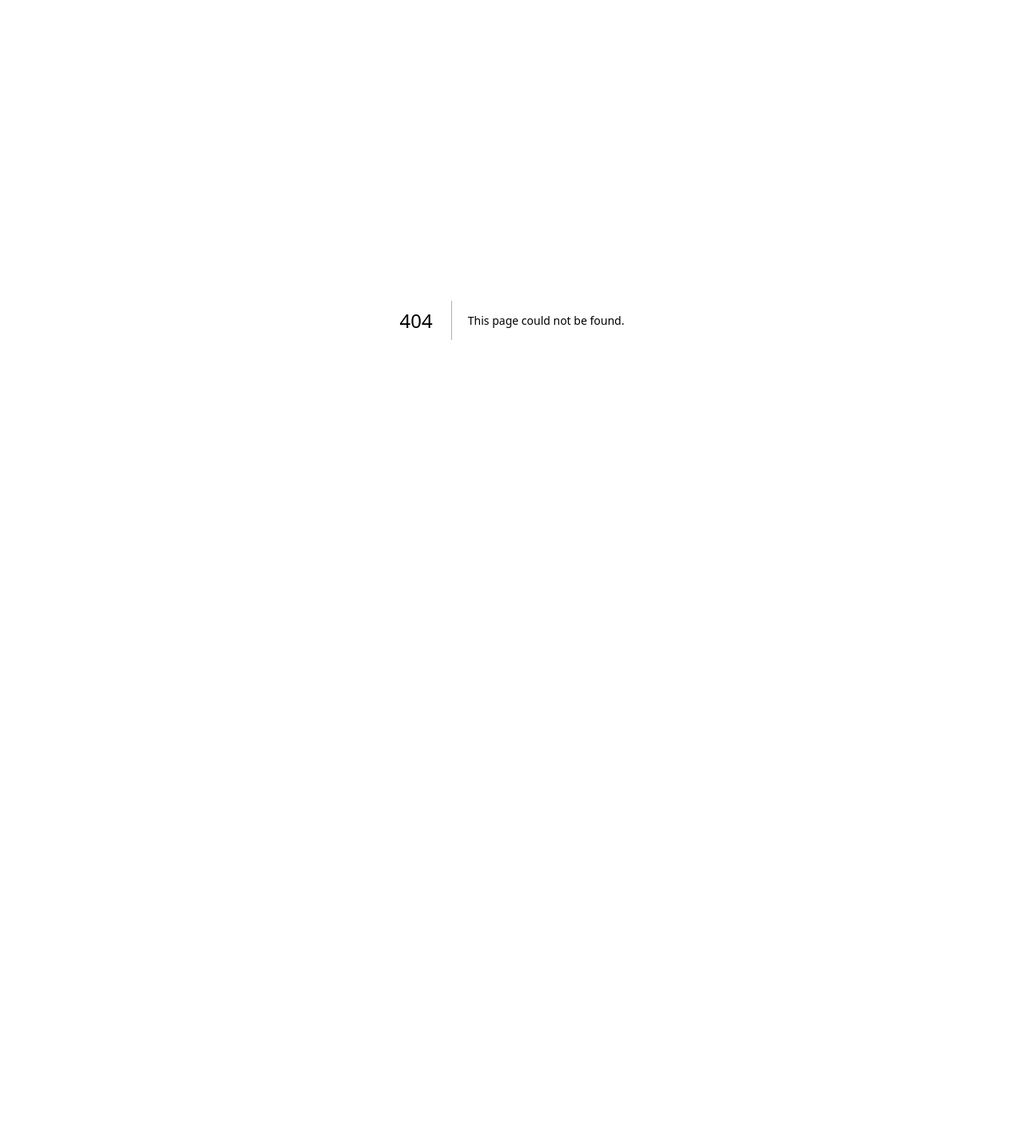
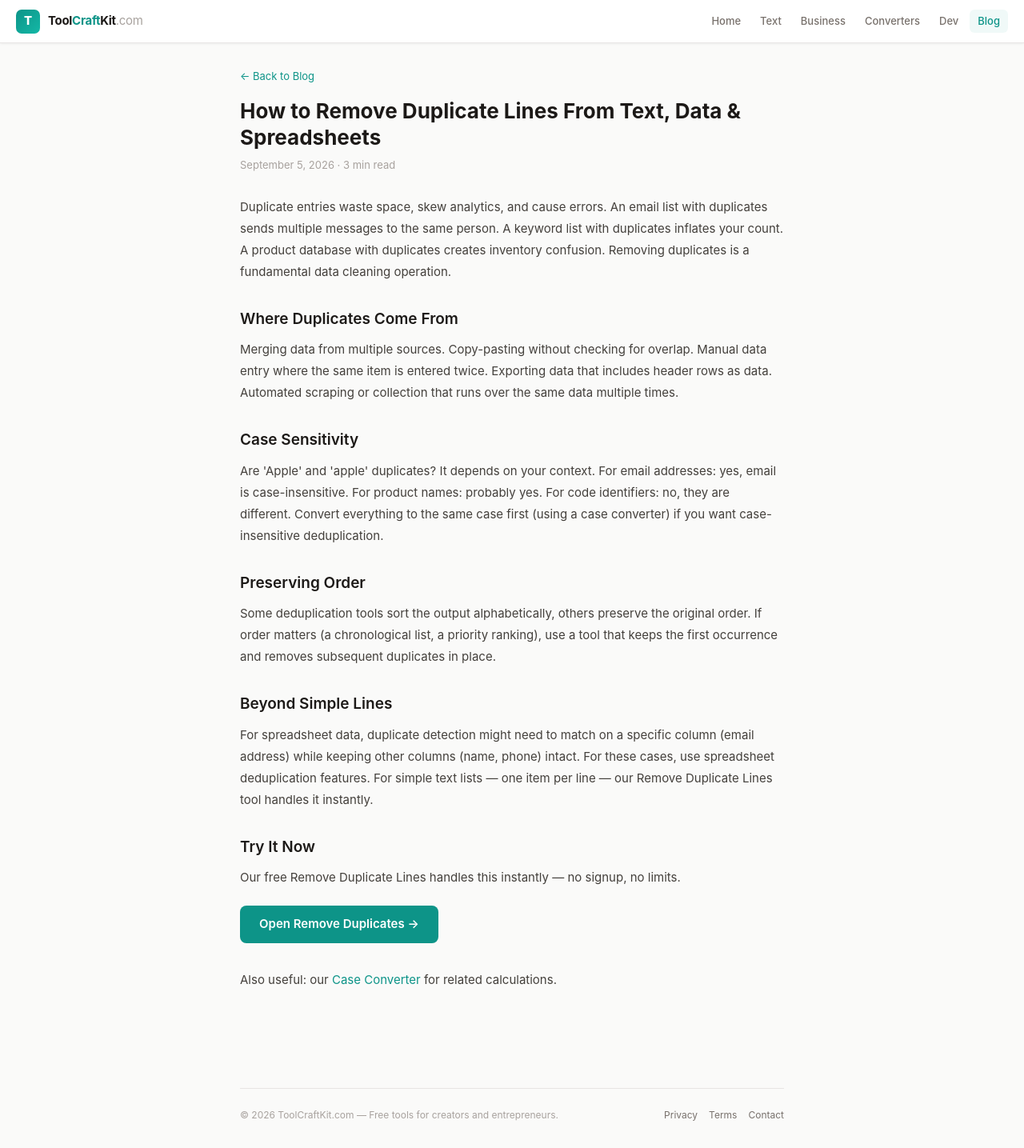
Before and after one commit to doudouman01/toolcraftkit, a Next.js app: page /blog/remove-duplicate-lines-guide in a window 1280 px wide. Before the commit this address had no page. Shown: the whole page at 80% size. Before the commit the page ends 800 px from the top, so only its background shows below. Built offline with nearby package versions, Linux system fonts and the light colour scheme.

Commit message:
mega blog: add 120 articles + fix all tool links (152 total)

```diff
--- a/src/app/blog/how-to-create-pdf-from-anything/page.tsx
+++ b/src/app/blog/how-to-create-pdf-from-anything/page.tsx
@@ -35,10 +35,10 @@ export default function Page() {
         <p style={s.p}>Paste or type your text into a Text to PDF converter. The tool formats it with proper margins, font sizing, and page breaks automatically. No word processor needed. Ideal for quick documents, code snippets, and notes.</p>
 
         <h2 style={s.h2}>From Web Pages</h2>
-        <p style={s.p}>Most browsers can save web pages as PDF using Print > Save as PDF (Ctrl+P or Cmd+P). This captures the page layout as-is. For cleaner results, use the browser's Reader Mode first to strip navigation, ads, and sidebars before saving.</p>
+        <p style={s.p}>Most browsers can save web pages as PDF using Print {'>'} Save as PDF (Ctrl+P or Cmd+P). This captures the page layout as-is. For cleaner results, use the browser's Reader Mode first to strip navigation, ads, and sidebars before saving.</p>
 
         <h2 style={s.h2}>From Word and Google Docs</h2>
-        <p style={s.p}>In Microsoft Word: File > Save As > PDF. In Google Docs: File > Download > PDF. Both produce clean PDFs that preserve formatting, images, and fonts. For best results, check the output — sometimes headers, footers, and page breaks shift during conversion.</p>
+        <p style={s.p}>In Microsoft Word: File {'>'} Save As {'>'} PDF. In Google Docs: File {'>'} Download {'>'} PDF. Both produce clean PDFs that preserve formatting, images, and fonts. For best results, check the output — sometimes headers, footers, and page breaks shift during conversion.</p>
 
         <h2 style={s.h2}>Try It Now</h2>
         <p style={s.p}>Our free Text to PDF handles this instantly — no signup, no limits.</p>
--- a/src/app/blog/how-to-create-qr-code-for-payment/page.tsx
+++ b/src/app/blog/how-to-create-qr-code-for-payment/page.tsx
@@ -29,7 +29,7 @@ export default function Page() {
         <p style={s.p}>Payment QR codes let customers pay you instantly by scanning their phone. No card reader needed, no cash handling, no complicated payment terminal. Whether you run a small shop, a service business, or a side hustle, payment QR codes reduce friction between the moment someone decides to pay and the moment the money moves.</p>
 
         <h2 style={s.h2}>Payment Platform QR Codes</h2>
-        <p style={s.p}>Most payment platforms generate their own QR codes. Venmo: Settings > Show My QR Code. PayPal: open the app > Scan/Pay > My Code. Cash App: tap your profile icon for your $Cashtag QR code. Each platform generates a code that opens the payment flow directly in the payer's app.</p>
+        <p style={s.p}>Most payment platforms generate their own QR codes. Venmo: Settings {'>'} Show My QR Code. PayPal: open the app {'>'} Scan/Pay {'>'} My Code. Cash App: tap your profile icon for your $Cashtag QR code. Each platform generates a code that opens the payment flow directly in the payer's app.</p>
 
         <h2 style={s.h2}>Custom Payment Links</h2>
         <p style={s.p}>Create a QR code from your payment URL. PayPal: paypal.me/yourusername. Venmo: venmo.com/yourusername. Stripe: create a payment link in your dashboard. Square: generate an invoice link. Any payment URL can become a QR code using our generator — the customer scans, the link opens, they pay.</p>
--- a/src/app/blog/how-to-secure-online-accounts/page.tsx
+++ b/src/app/blog/how-to-secure-online-accounts/page.tsx
@@ -35,7 +35,7 @@ export default function Page() {
         <p style={s.p}>Enable 2FA on your most important accounts first: email, banking, and social media. Use an authenticator app (Google Authenticator, Authy) rather than SMS codes — SIM swapping attacks can intercept text messages. Store backup codes in a safe place (not on your phone) in case you lose access to your authenticator.</p>
 
         <h2 style={s.h2}>Step 3: Review Connected Apps</h2>
-        <p style={s.p}>Check which third-party apps have access to your accounts (Google Account > Security > Third-party apps, Twitter > Settings > Security > Apps). Revoke access for any app you no longer use. Each connected app is a potential entry point if that app is compromised.</p>
+        <p style={s.p}>Check which third-party apps have access to your accounts (Google Account {'>'} Security {'>'} Third-party apps, Twitter {'>'} Settings {'>'} Security {'>'} Apps). Revoke access for any app you no longer use. Each connected app is a potential entry point if that app is compromised.</p>
 
         <h2 style={s.h2}>Step 4: Ongoing Maintenance</h2>
         <p style={s.p}>Update passwords for critical accounts annually. Review 2FA settings when you change phones. Monitor your accounts for unauthorized activity. Set up login notifications so you are alerted when someone accesses your account from a new device. These maintenance tasks take 15 minutes quarterly and prevent the vast majority of account compromises.</p>
--- a/src/app/blog/how-to-use-markdown-for-note-taking/page.tsx
+++ b/src/app/blog/how-to-use-markdown-for-note-taking/page.tsx
@@ -29,7 +29,7 @@ export default function Page() {
         <p style={s.p}>Markdown is a lightweight markup language that turns plain text into formatted content. It is faster to write than HTML, more portable than Word documents, and supported by almost every platform — from GitHub and Notion to WordPress and Slack. Once you learn the basics, you will never want to format text any other way.</p>
 
         <h2 style={s.h2}>Essential Markdown Syntax</h2>
-        <p style={s.p}>Headings: # for H1, ## for H2, ### for H3. Bold: **text** or __text__. Italic: *text* or _text_. Links: [display text](url). Images: ![alt text](image-url). Unordered lists: - item or * item. Ordered lists: 1. item. Code: `inline code` or triple backticks for code blocks. Blockquotes: > quoted text. Horizontal rule: ---.</p>
+        <p style={s.p}>Headings: # for H1, ## for H2, ### for H3. Bold: **text** or __text__. Italic: *text* or _text_. Links: [display text](url). Images: ![alt text](image-url). Unordered lists: - item or * item. Ordered lists: 1. item. Code: `inline code` or triple backticks for code blocks. Blockquotes: {'>'} quoted text. Horizontal rule: ---.</p>
 
         <h2 style={s.h2}>Markdown for Note-Taking</h2>
         <p style={s.p}>Markdown notes are plain text files that you can open in any editor on any device. They are tiny (a few KB), searchable, and version-controllable with Git. Organize notes with headings, create task lists with - [ ] syntax, and link between notes for a personal knowledge base. Tools like Obsidian and Logseq are built entirely on Markdown.</p>
--- a/src/app/blog/how-to-use-spreadsheets-basics/page.tsx
+++ b/src/app/blog/how-to-use-spreadsheets-basics/page.tsx
@@ -38,7 +38,7 @@ export default function Page() {
         <p style={s.p}>=COUNT(A1:A100) counts how many cells contain numbers. =COUNTIF(A1:A100, ">50") counts cells meeting a condition. =COUNTIF(B1:B100, "Completed") counts how many tasks are marked complete. These formulas turn raw data into simple dashboards.</p>
 
         <h2 style={s.h2}>Formatting for Clarity</h2>
-        <p style={s.p}>Bold headers in the first row. Freeze the top row (View > Freeze) so headers stay visible while scrolling. Use currency format for money, percentage format for rates, and date format for dates. Alternate row colors for readability in large tables. These formatting basics make any spreadsheet easier to read and less error-prone.</p>
+        <p style={s.p}>Bold headers in the first row. Freeze the top row (View {'>'} Freeze) so headers stay visible while scrolling. Use currency format for money, percentage format for rates, and date format for dates. Alternate row colors for readability in large tables. These formatting basics make any spreadsheet easier to read and less error-prone.</p>
 
         <h2 style={s.h2}>Try It Now</h2>
         <p style={s.p}>Our free Percentage Calculator handles this instantly — no signup, no limits.</p>
--- a/src/app/blog/markdown-vs-html-guide/page.tsx
+++ b/src/app/blog/markdown-vs-html-guide/page.tsx
@@ -38,7 +38,7 @@ export default function Page() {
         <p style={s.p}>Write in Markdown for speed, convert to HTML for publishing. Many CMS platforms (WordPress, Ghost, Hugo) accept Markdown natively. For custom sites, convert Markdown to HTML and paste into your template. Our Markdown to HTML converter handles this conversion instantly.</p>
 
         <h2 style={s.h2}>Markdown Syntax Quick Reference</h2>
-        <p style={s.p}>Headings: # H1, ## H2, ### H3. Bold: **text**. Italic: *text*. Links: [text](url). Images: ![alt](url). Lists: - item or 1. item. Code: backticks for inline, triple backticks for blocks. Blockquotes: > text. This covers 90% of formatting needs.</p>
+        <p style={s.p}>Headings: # H1, ## H2, ### H3. Bold: **text**. Italic: *text*. Links: [text](url). Images: ![alt](url). Lists: - item or 1. item. Code: backticks for inline, triple backticks for blocks. Blockquotes: {'>'} text. This covers 90% of formatting needs.</p>
 
         <h2 style={s.h2}>Try It Now</h2>
         <p style={s.p}>Our free Markdown to HTML handles this instantly — no signup, no limits.</p>
--- a/src/app/blog/pdf-merge-for-students/page.tsx
+++ b/src/app/blog/pdf-merge-for-students/page.tsx
@@ -32,7 +32,7 @@ export default function Page() {
         <p style={s.p}>Typed essay plus scanned hand-drawn figures. Lab report with photographed experiment results. Research paper with appendices from different sources. Group project where each member contributed separate documents. Portfolio submissions combining multiple assignments from the semester.</p>
 
         <h2 style={s.h2}>Preparing Files for Merging</h2>
-        <p style={s.p}>Convert Word documents to PDF before merging (File > Save As > PDF). Scan handwritten pages using your phone's scanner app — most produce PDF output directly. Photograph lab results and convert images to PDF first. Make sure all pages are right-side up and properly oriented before combining.</p>
+        <p style={s.p}>Convert Word documents to PDF before merging (File {'>'} Save As {'>'} PDF). Scan handwritten pages using your phone's scanner app — most produce PDF output directly. Photograph lab results and convert images to PDF first. Make sure all pages are right-side up and properly oriented before combining.</p>
 
         <h2 style={s.h2}>Page Order and Organization</h2>
         <p style={s.p}>Check your assignment requirements for the expected order. Typically: title page, table of contents (for longer papers), main content, appendices, bibliography. Number your source files (01-titlepage.pdf, 02-essay.pdf, 03-figures.pdf) before merging to keep the order obvious.</p>
--- a/src/app/blog/regex-tester-for-data-validation/page.tsx
+++ b/src/app/blog/regex-tester-for-data-validation/page.tsx
@@ -29,16 +29,16 @@ export default function Page() {
         <p style={s.p}>Data validation is one of the most common uses for regular expressions. Rather than building patterns from scratch every time, most developers keep a library of tested patterns for emails, phone numbers, URLs, dates, and other common formats. Here are the patterns that cover 95% of validation needs.</p>
 
         <h2 style={s.h2}>Email Validation</h2>
-        <p style={s.p}>Basic pattern: ^[a-zA-Z0-9._%+-]+@[a-zA-Z0-9.-]+\.[a-zA-Z]{2,}$ — this catches most valid emails while rejecting obvious non-emails. For production use, the best approach is a basic format check with regex plus a confirmation email. No regex can fully validate an email address per RFC 5322 — the spec is intentionally complex.</p>
+        <p style={s.p}>Basic pattern: ^[a-zA-Z0-9._%+-]+@[a-zA-Z0-9.-]+\.[a-zA-Z]{'{'{'}'}2,{'}'}$ — this catches most valid emails while rejecting obvious non-emails. For production use, the best approach is a basic format check with regex plus a confirmation email. No regex can fully validate an email address per RFC 5322 — the spec is intentionally complex.</p>
 
         <h2 style={s.h2}>Phone Number Patterns</h2>
-        <p style={s.p}>US phone: ^\+?1?[-.]?\(?\d{3}\)?[-.]?\d{3}[-.]?\d{4}$ — matches (555) 123-4567, 555-123-4567, 555.123.4567, and +1-555-123-4567. International phone: ^\+[1-9]\d{1,14}$ — matches E.164 format. For multi-country support, use a library rather than regex.</p>
+        <p style={s.p}>US phone: ^\+?1?[-.]?\(?\d{'{'{'}'}3{'}'}\)?[-.]?\d{'{'{'}'}3{'}'}[-.]?\d{'{'{'}'}4{'}'}$ — matches (555) 123-4567, 555-123-4567, 555.123.4567, and +1-555-123-4567. International phone: ^\+[1-9]\d{'{'{'}'}1,14{'}'}$ — matches E.164 format. For multi-country support, use a library rather than regex.</p>
 
         <h2 style={s.h2}>URL Validation</h2>
         <p style={s.p}>Basic URL: ^https?://[^\s/$.?#].[^\s]*$ — catches most web URLs. More strict: ^https?://([\w-]+\.)+[\w-]+(/[\w-./?%&=]*)?$ — validates structure more carefully. For URLs in user input, test the regex against edge cases like URLs with ports, query strings, and fragments.</p>
 
         <h2 style={s.h2}>Date Formats</h2>
-        <p style={s.p}>YYYY-MM-DD: ^\d{4}-(0[1-9]|1[0-2])-(0[1-9]|[12]\d|3[01])$ — validates ISO date format with basic range checking. MM/DD/YYYY: ^(0[1-9]|1[0-2])/(0[1-9]|[12]\d|3[01])/\d{4}$ — US date format. Note that regex validates format, not logic — it will accept February 31st. Use proper date parsing for full validation.</p>
+        <p style={s.p}>YYYY-MM-DD: ^\d{'{'{'}'}4{'}'}-(0[1-9]|1[0-2])-(0[1-9]|[12]\d|3[01])$ — validates ISO date format with basic range checking. MM/DD/YYYY: ^(0[1-9]|1[0-2])/(0[1-9]|[12]\d|3[01])/\d{'{'{'}'}4{'}'}$ — US date format. Note that regex validates format, not logic — it will accept February 31st. Use proper date parsing for full validation.</p>
 
         <h2 style={s.h2}>Try It Now</h2>
         <p style={s.p}>Our free Regex Tester handles this instantly — no signup, no limits.</p>
--- a/src/app/blog/regex-tester-for-text-processing/page.tsx
+++ b/src/app/blog/regex-tester-for-text-processing/page.tsx
@@ -29,16 +29,16 @@ export default function Page() {
         <p style={s.p}>Regular expressions are not just for validation — they are incredibly powerful for text processing. Extracting all email addresses from a document, cleaning messy data, reformatting dates, or finding patterns in log files — regex handles these tasks in seconds that would take hours to do manually.</p>
 
         <h2 style={s.h2}>Extracting Data From Text</h2>
-        <p style={s.p}>Extract all emails: [a-zA-Z0-9._%+-]+@[a-zA-Z0-9.-]+\.[a-zA-Z]{2,} — finds every email address in a block of text. Extract all URLs: https?://\S+ — finds every link. Extract phone numbers: \b\d{3}[-.]\d{3}[-.]\d{4}\b — finds US-format numbers. Use the global flag (g) to find all matches, not just the first.</p>
+        <p style={s.p}>Extract all emails: [a-zA-Z0-9._%+-]+@[a-zA-Z0-9.-]+\.[a-zA-Z]{'{'{'}'}2,{'}'} — finds every email address in a block of text. Extract all URLs: https?://\S+ — finds every link. Extract phone numbers: \b\d{'{'{'}'}3{'}'}[-.]\d{'{'{'}'}3{'}'}[-.]\d{'{'{'}'}4{'}'}\b — finds US-format numbers. Use the global flag (g) to find all matches, not just the first.</p>
 
         <h2 style={s.h2}>Find and Replace Operations</h2>
-        <p style={s.p}>Remove all HTML tags: replace <[^>]+> with nothing. Convert dates from MM/DD/YYYY to YYYY-MM-DD: find (\d{2})/(\d{2})/(\d{4}) and replace with $3-$1-$2. Add quotes around words: find \b(\w+)\b and replace with \"$1\". These operations transform entire documents in one step.</p>
+        <p style={s.p}>Remove all HTML tags: replace <[^>]+> with nothing. Convert dates from MM/DD/YYYY to YYYY-MM-DD: find (\d{'{'{'}'}2{'}'})/(\d{'{'{'}'}2{'}'})/(\d{'{'{'}'}4{'}'}) and replace with $3-$1-$2. Add quotes around words: find \b(\w+)\b and replace with \"$1\". These operations transform entire documents in one step.</p>
 
         <h2 style={s.h2}>Cleaning Messy Data</h2>
         <p style={s.p}>Remove extra whitespace: replace \s+ with a single space. Remove blank lines: replace ^\s*\n with nothing. Remove non-alphanumeric characters: replace [^a-zA-Z0-9\s] with nothing. Normalize line endings: replace \r\n with \n. These patterns are essential for data preparation before analysis or import.</p>
 
         <h2 style={s.h2}>Log File Analysis</h2>
-        <p style={s.p}>Extract timestamps: \d{4}-\d{2}-\d{2} \d{2}:\d{2}:\d{2} — finds ISO datetime patterns. Find error lines: ^.*ERROR.*$ — matches any line containing ERROR. Extract IP addresses: \b\d{1,3}\.\d{1,3}\.\d{1,3}\.\d{1,3}\b — finds IPv4 addresses. Combine these patterns to quickly analyze large log files.</p>
+        <p style={s.p}>Extract timestamps: \d{'{'{'}'}4{'}'}-\d{'{'{'}'}2{'}'}-\d{'{'{'}'}2{'}'} \d{'{'{'}'}2{'}'}:\d{'{'{'}'}2{'}'}:\d{'{'{'}'}2{'}'} — finds ISO datetime patterns. Find error lines: ^.*ERROR.*$ — matches any line containing ERROR. Extract IP addresses: \b\d{'{'{'}'}1,3{'}'}\.\d{'{'{'}'}1,3{'}'}\.\d{'{'{'}'}1,3{'}'}\.\d{'{'{'}'}1,3{'}'}\b — finds IPv4 addresses. Combine these patterns to quickly analyze large log files.</p>
 
         <h2 style={s.h2}>Try It Now</h2>
         <p style={s.p}>Our free Regex Tester handles this instantly — no signup, no limits.</p>
--- /dev/null
+++ b/src/app/blog/remove-duplicate-lines-guide/page.tsx
@@ -0,0 +1,52 @@
+import Link from "next/link";
+import Header from "../../components/Header";
+import Footer from "../../components/Footer";
+import type { Metadata } from "next";
+
+export const metadata: Metadata = {
+  title: "How to Remove Duplicate Lines From Text, Data & Spreadsheets",
+  description: "Clean your data by removing duplicate entries. Works for email lists, keywords, product codes, and any text with repeated lines.",
+};
+
+export default function Page() {
+  const s = {
+    page: { maxWidth: 720, margin: "0 auto", padding: "32px 20px 60px" } as const,
+    h1: { fontSize: 26, fontWeight: 700, color: "#1C1917", marginBottom: 8, lineHeight: 1.3 } as const,
+    meta: { fontSize: 13, color: "#A8A29E", marginBottom: 28 } as const,
+    h2: { fontSize: 19, fontWeight: 600, color: "#1C1917", marginTop: 32, marginBottom: 10 } as const,
+    p: { fontSize: 15, color: "#44403C", lineHeight: 1.8, marginBottom: 14 } as const,
+    cta: { display: "inline-block", background: "#0D9488", color: "#fff", borderRadius: 8, padding: "12px 24px", fontSize: 15, fontWeight: 600, textDecoration: "none", marginTop: 8, marginBottom: 8 } as const,
+  };
+
+  return (
+    <>
+      <Header />
+      <main style={s.page}>
+        <Link href="/blog" style={{ fontSize: 13, color: "#0D9488", textDecoration: "none", marginBottom: 16, display: "block" }}>← Back to Blog</Link>
+        <h1 style={s.h1}>How to Remove Duplicate Lines From Text, Data & Spreadsheets</h1>
+        <p style={s.meta}>September 5, 2026 · 3 min read</p>
+
+        <p style={s.p}>Duplicate entries waste space, skew analytics, and cause errors. An email list with duplicates sends multiple messages to the same person. A keyword list with duplicates inflates your count. A product database with duplicates creates inventory confusion. Removing duplicates is a fundamental data cleaning operation.</p>
+
+        <h2 style={s.h2}>Where Duplicates Come From</h2>
+        <p style={s.p}>Merging data from multiple sources. Copy-pasting without checking for overlap. Manual data entry where the same item is entered twice. Exporting data that includes header rows as data. Automated scraping or collection that runs over the same data multiple times.</p>
+
+        <h2 style={s.h2}>Case Sensitivity</h2>
+        <p style={s.p}>Are 'Apple' and 'apple' duplicates? It depends on your context. For email addresses: yes, email is case-insensitive. For product names: probably yes. For code identifiers: no, they are different. Convert everything to the same case first (using a case converter) if you want case-insensitive deduplication.</p>
+
+        <h2 style={s.h2}>Preserving Order</h2>
+        <p style={s.p}>Some deduplication tools sort the output alphabetically, others preserve the original order. If order matters (a chronological list, a priority ranking), use a tool that keeps the first occurrence and removes subsequent duplicates in place.</p>
+
+        <h2 style={s.h2}>Beyond Simple Lines</h2>
+        <p style={s.p}>For spreadsheet data, duplicate detection might need to match on a specific column (email address) while keeping other columns (name, phone) intact. For these cases, use spreadsheet deduplication features. For simple text lists — one item per line — our Remove Duplicate Lines tool handles it instantly.</p>
+
+        <h2 style={s.h2}>Try It Now</h2>
+        <p style={s.p}>Our free Remove Duplicate Lines handles this instantly — no signup, no limits.</p>
+        <Link href="/tools/remove-duplicates" style={s.cta}>Open Remove Duplicates →</Link>
+
+        <p style={{ ...s.p, marginTop: 24 }}>Also useful: our <Link href="/tools/text-case-converter" style={{ color: "#0D9488" }}>Case Converter</Link> for related calculations.</p>
+      </main>
+      <div style={{ maxWidth: 720, margin: "0 auto", padding: "0 20px" }}><Footer /></div>
+    </>
+  );
+}
```
